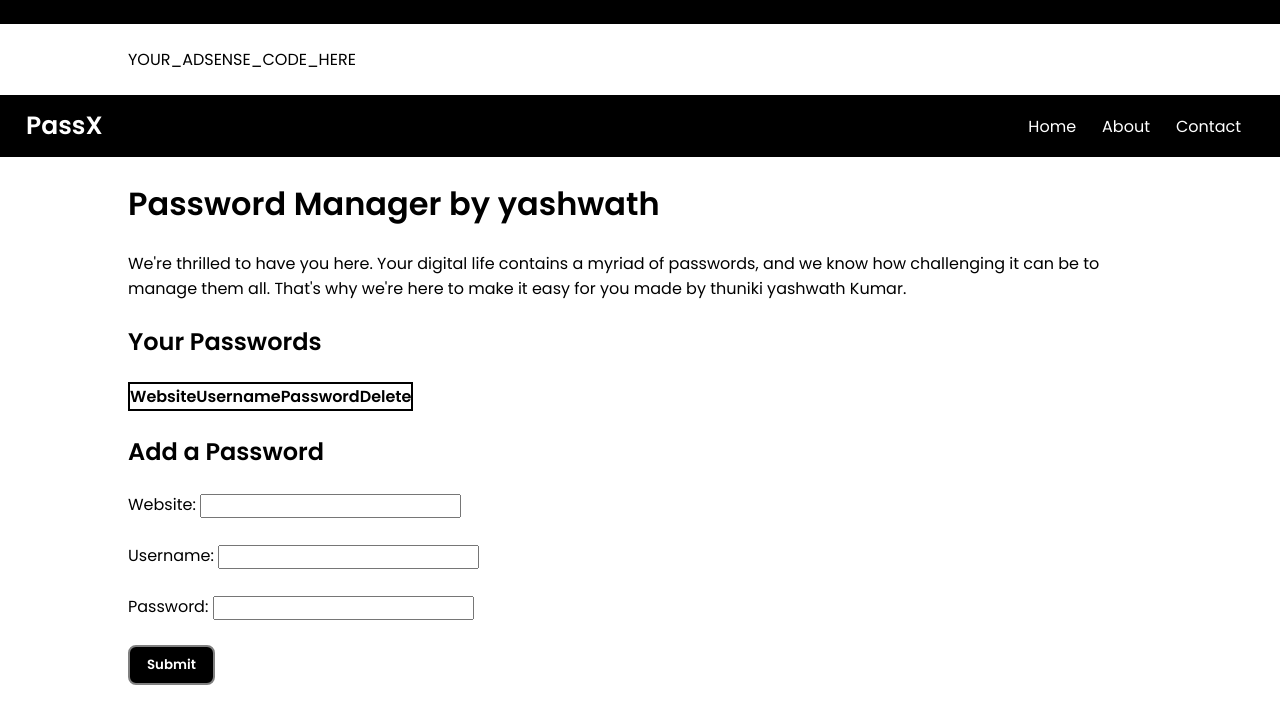
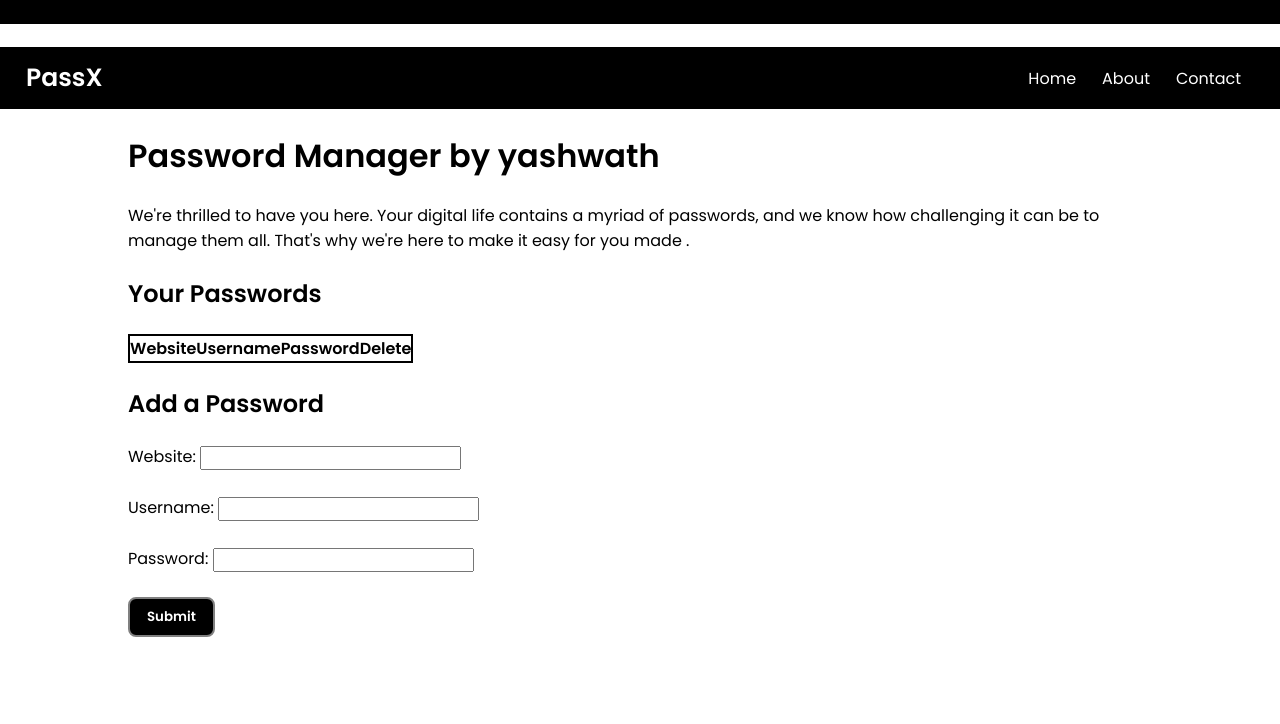
Before and after one commit to Yashwanthdeveloper/Password_manager, a plain HTML site: page index.html in a window 1280 px wide. Drawn offline with Linux system fonts and the light colour scheme.

Commit message:
Update index.html
Google ads added

```diff
--- a/index.html
+++ b/index.html
@@ -18,7 +18,8 @@
             <!-- It typically starts with '<script async src="https://pagead2.googlesyndication.com/pagead/js/adsbygoogle.js"></script>' -->
             <!-- Ensure that you place the code in a relevant section of your page -->
             <!-- For example, between paragraphs, in a sidebar, or where you want ads to appear -->
-            YOUR_ADSENSE_CODE_HERE
+            <script async src="https://pagead2.googlesyndication.com/pagead/js/adsbygoogle.js?client=ca-pub-5773565036138341"
+     crossorigin="anonymous"></script>
         </div>
         <!-- End of Google AdSense Code -->
 
@@ -46,7 +47,7 @@
     <div class="container">
         <h1>Password Manager by yashwath</h1>
         <p>We're thrilled to have you here. Your digital life contains a myriad of passwords, and we know how
-            challenging it can be to manage them all. That's why we're here to make it easy for you made by thuniki yashwath Kumar.</p>
+            challenging it can be to manage them all. That's why we're here to make it easy for you made .</p>
         <h2>Your Passwords <span id="alert">(Copied!)</span></h2>
         <table>
             <tr>
```
